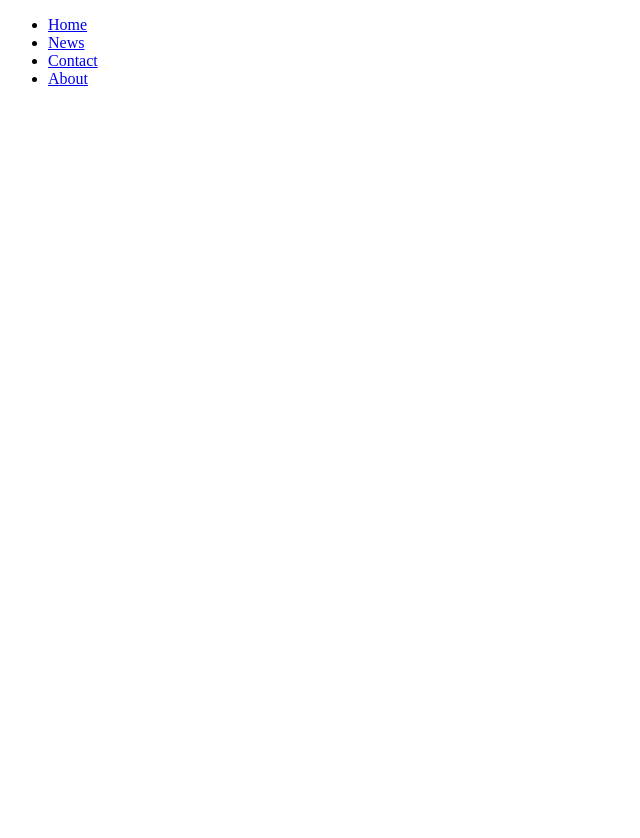
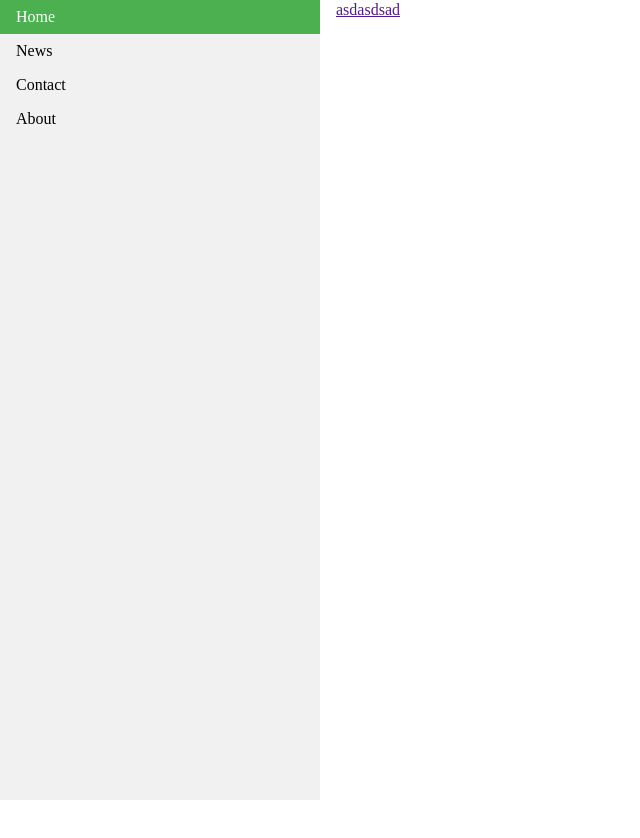
Before and after one commit to joseemds/trabalhoAutoriaWeb, a plain HTML site: page index.html in a window 1280 px wide. Shown: the whole page, without its empty margins (0-640 px from the left). Drawn offline with Linux system fonts and the light colour scheme.

Commit message:
Update index.html

```diff
--- a/index.html
+++ b/index.html
@@ -1,7 +1,7 @@
 <!DOCTYPE html>
 <html>
 <head>
-
+<link rel="stylesheet" type="text/css" href="style_navbar.css">
 </head>
 <body>
 
@@ -13,7 +13,7 @@
 </ul>
 
 <div style="margin-left:25%;padding:1px 16px;height:1000px;">
-
+  <a href="">asdasdsad</a>
 </div>
 
 </body>
```
